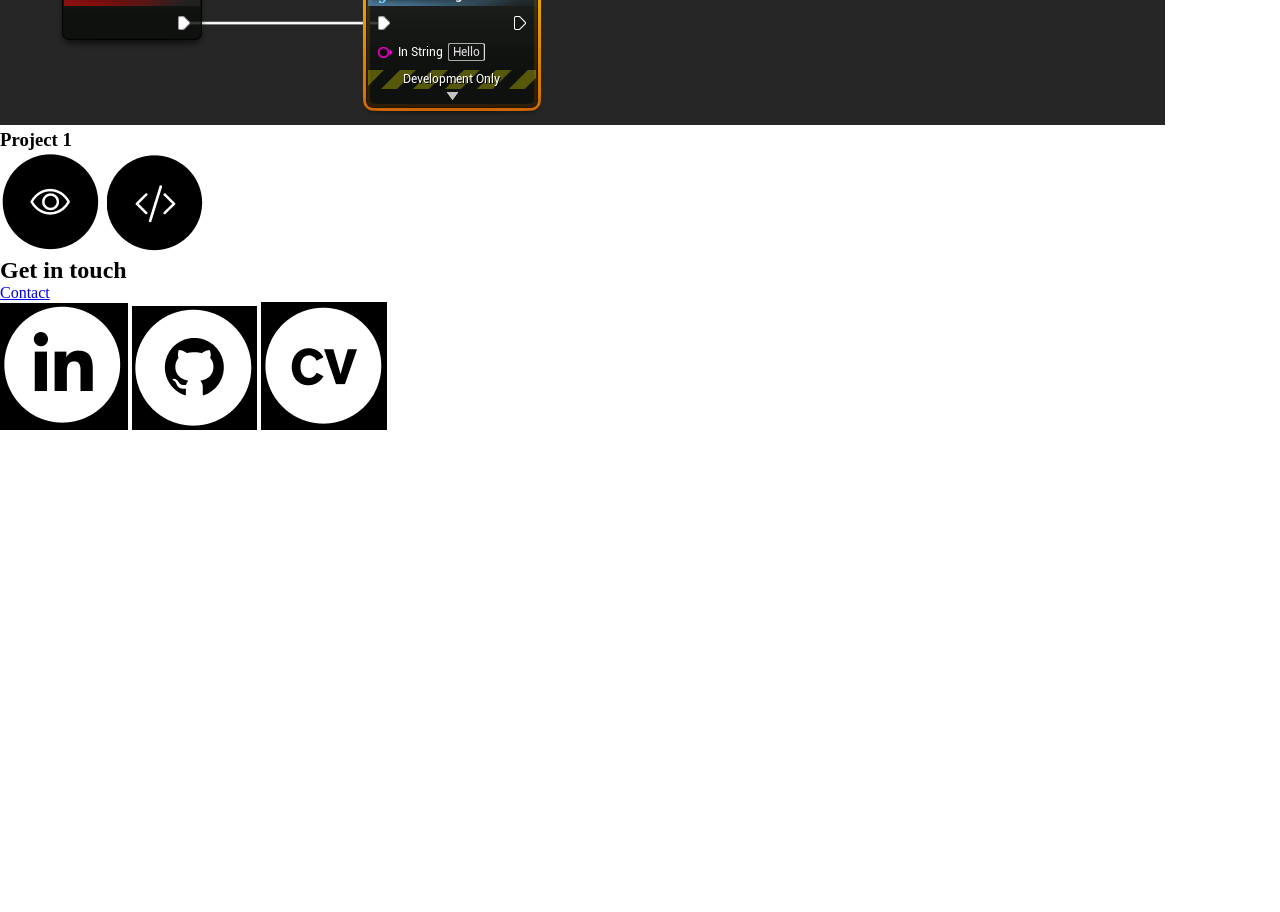
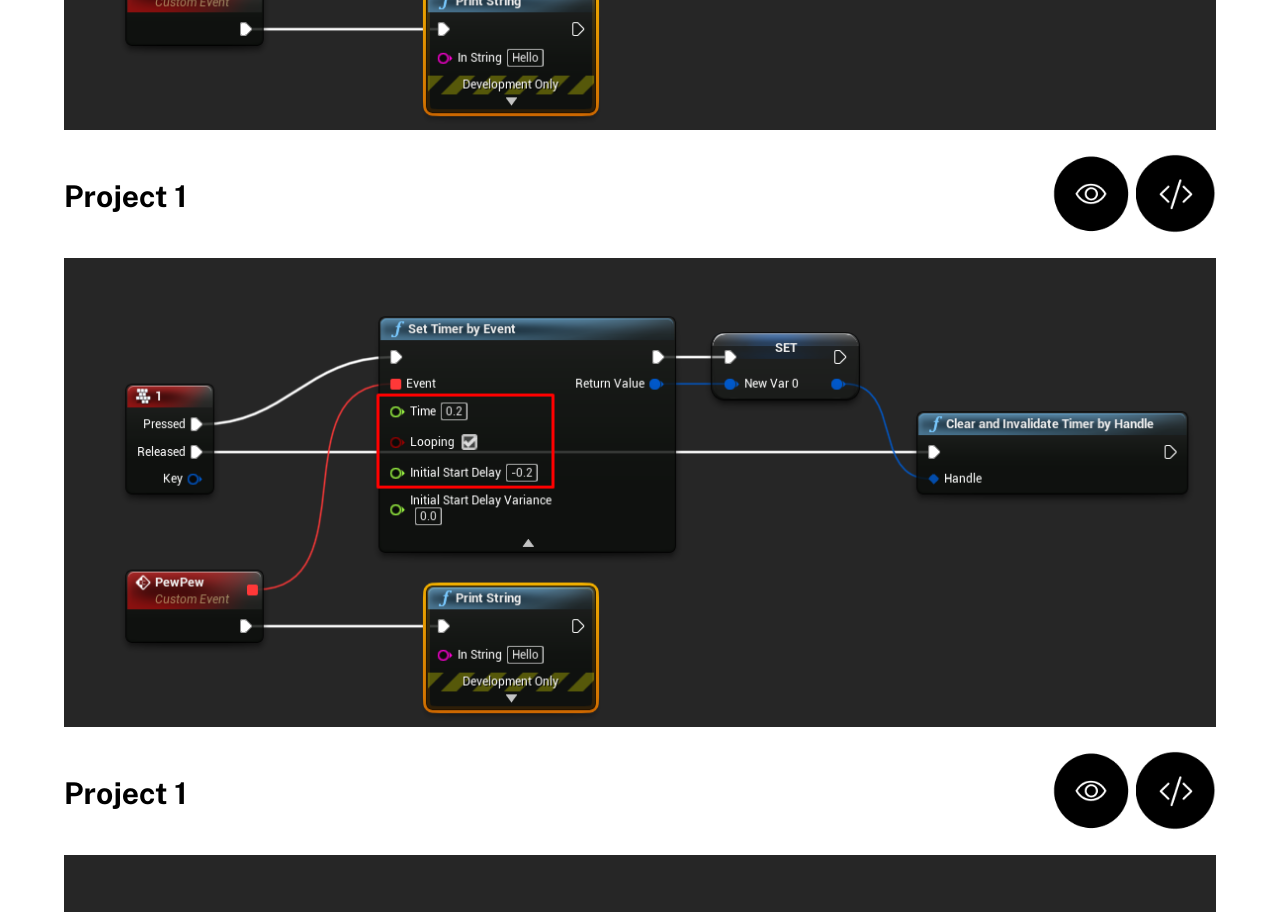
Before and after one commit to BethScarlett/portfolio, a plain HTML site: page index.html in a window 1280 px wide. Shown: the part 4580-5492 px from the top of the page. Before the commit the page ends 5014 px from the top, so only its background shows below. Drawn offline with nearby package versions, Linux system fonts and the light colour scheme; a web font is replaced by a local one.

Commit message:
Completed styling for projects section.

```diff
--- a/_layout.scss
+++ b/_layout.scss
@@ -233,3 +233,34 @@
         }
     }
 }
+
+.projects {
+    display: flex;
+    flex-direction: column;
+    width: 90%;
+    margin: auto;
+
+    .projects-example__screenshot {
+        width: 100%;
+        padding: 20px 0;
+    }
+
+    .projects-description {
+        display: flex;
+        justify-content: space-between;
+        align-items: center;
+
+        .projects-description__title {
+            max-width: 500px;
+            word-break: keep-all;
+        }
+
+        .projects-links {
+
+            .projects-links__icon {
+                height: 80px;
+                width: 80px;
+            }
+        }
+    }
+}
--- a/_typography.scss
+++ b/_typography.scss
@@ -46,3 +46,20 @@
         font-family: $paragraph-1;
     }
 }
+
+.projects {
+
+    .projects__heading {
+        font-size: 35px;
+        font-family: $heading-1;
+        font-weight: 500px;
+    }
+
+    .projects-description {
+
+        .projects-description__title {
+            font-size: 30px;
+            font-family: $paragraph-1;
+        }
+    }
+}
--- a/index.html
+++ b/index.html
@@ -59,33 +59,63 @@
             <h2 class="projects__heading">Portfolio</h2>
             <div class="projects-example">
                 <img src="./images/project-placeholder.png" alt="Screenshot of Project 1" class="projects-example__screenshot">
-                <nav>
-                    <h3 class="projects-example__title">Project 1</h3>
+                <div class="projects-description">
+                    <h3 class="projects-description__title">Project 1</h3>
                     <span class="projects-links">
                         <img src="./images/project-preview-link-icon.PNG" alt="Link to preview of code deployment" class="projects-links__icon">
                         <img src="./images/project-github-link-icon.PNG" alt="Link to code on github" class="projects-links__icon">
                     </span>
-                </nav>
+                </div>
             </div>
             <div class="projects-example">
                 <img src="./images/project-placeholder.png" alt="Screenshot of Project 1" class="projects-example__screenshot">
-                <nav>
-                    <h3 class="projects-example__title">Project 1</h3>
+                <div class="projects-description">
+                    <h3 class="projects-description__title">Project 1</h3>
                     <span class="projects-links">
                         <img src="./images/project-preview-link-icon.PNG" alt="Link to preview of code deployment" class="projects-links__icon">
                         <img src="./images/project-github-link-icon.PNG" alt="Link to code on github" class="projects-links__icon">
                     </span>
-                </nav>
+                </div>
             </div>
             <div class="projects-example">
                 <img src="./images/project-placeholder.png" alt="Screenshot of Project 1" class="projects-example__screenshot">
-                <nav>
-                    <h3 class="projects-example__title">Project 1</h3>
+                <div class="projects-description">
+                    <h3 class="projects-description__title">Project 1</h3>
                     <span class="projects-links">
                         <img src="./images/project-preview-link-icon.PNG" alt="Link to preview of code deployment" class="projects-links__icon">
                         <img src="./images/project-github-link-icon.PNG" alt="Link to code on github" class="projects-links__icon">
                     </span>
-                </nav>
+                </div>
+            </div>
+            <div class="projects-example">
+                <img src="./images/project-placeholder.png" alt="Screenshot of Project 1" class="projects-example__screenshot">
+                <div class="projects-description">
+                    <h3 class="projects-description__title">Project 1</h3>
+                    <span class="projects-links">
+                        <img src="./images/project-preview-link-icon.PNG" alt="Link to preview of code deployment" class="projects-links__icon">
+                        <img src="./images/project-github-link-icon.PNG" alt="Link to code on github" class="projects-links__icon">
+                    </span>
+                </div>
+            </div>
+            <div class="projects-example">
+                <img src="./images/project-placeholder.png" alt="Screenshot of Project 1" class="projects-example__screenshot">
+                <div class="projects-description">
+                    <h3 class="projects-description__title">Project 1</h3>
+                    <span class="projects-links">
+                        <img src="./images/project-preview-link-icon.PNG" alt="Link to preview of code deployment" class="projects-links__icon">
+                        <img src="./images/project-github-link-icon.PNG" alt="Link to code on github" class="projects-links__icon">
+                    </span>
+                </div>
+            </div>
+            <div class="projects-example">
+                <img src="./images/project-placeholder.png" alt="Screenshot of Project 1" class="projects-example__screenshot">
+                <div class="projects-description">
+                    <h3 class="projects-description__title">Project 1</h3>
+                    <span class="projects-links">
+                        <img src="./images/project-preview-link-icon.PNG" alt="Link to preview of code deployment" class="projects-links__icon">
+                        <img src="./images/project-github-link-icon.PNG" alt="Link to code on github" class="projects-links__icon">
+                    </span>
+                </div>
             </div>
         </section>
 
```
Also changed, not shown: main.css, 1 other file.
